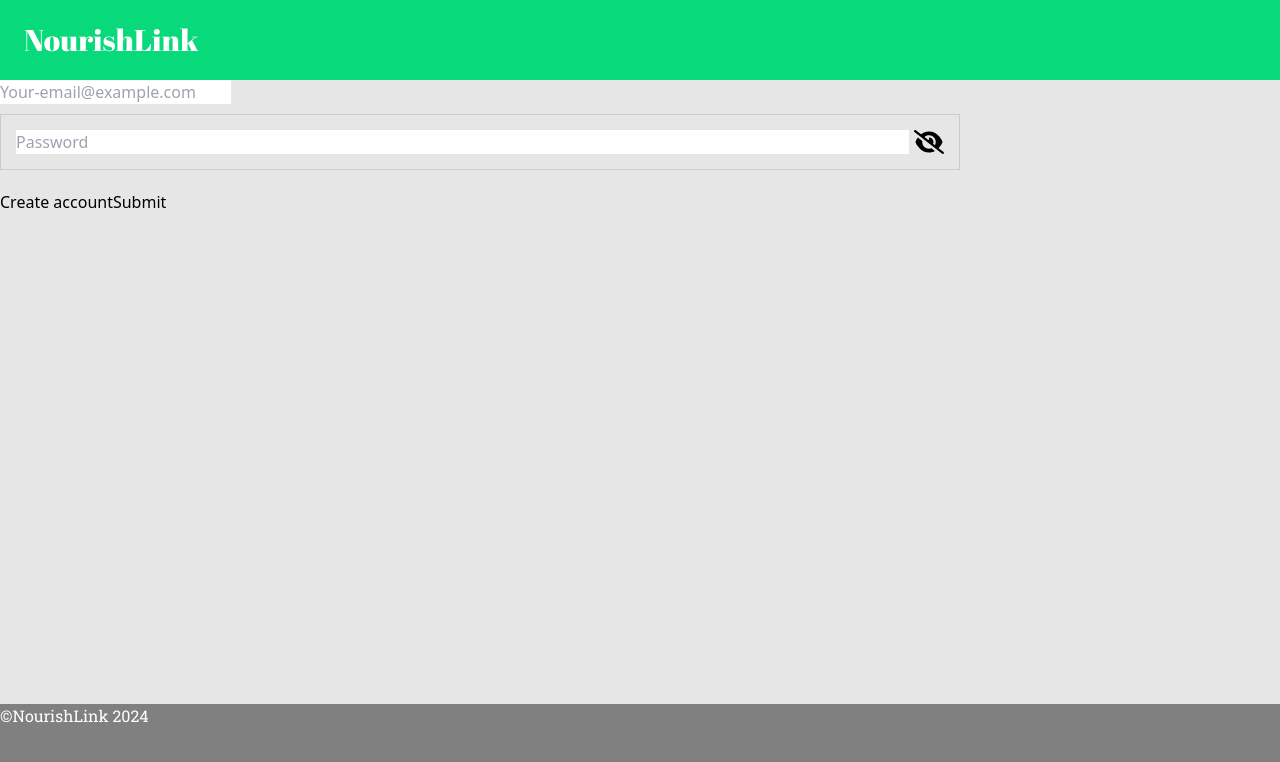
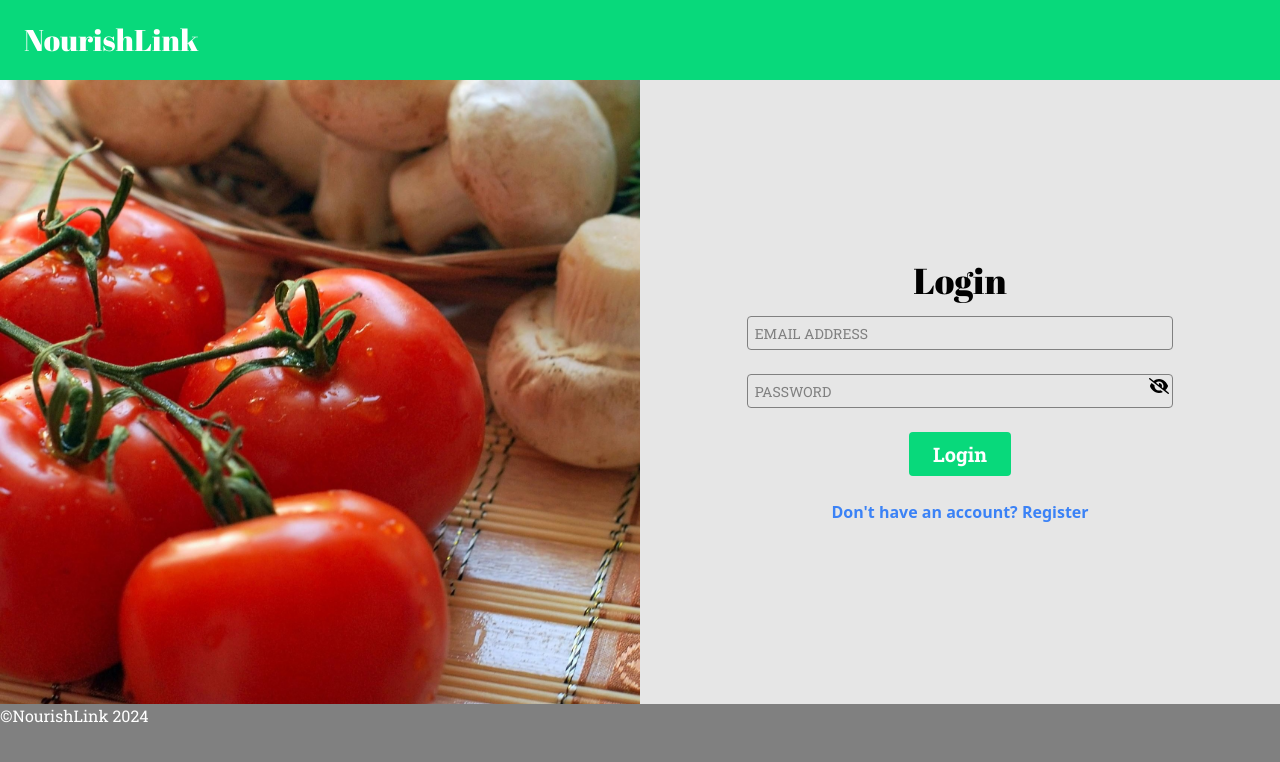
Before and after one commit to andrewb2011/CEN-3031-Group-Project, a React (Vite) app: page /login in a window 1280 px wide. Shown: the top 762 px of the page. Built offline with nearby package versions, Linux system fonts and the light colour scheme; no server answers.

Commit message:
These are the changes to the login.jsx/LoginForm.jsx for the styling to be updated, index.css was changed to add the picture for login styling

```diff
--- a/src/features/authentication/components/LoginForm.jsx
+++ b/src/features/authentication/components/LoginForm.jsx
@@ -2,10 +2,12 @@ import { useState } from "react";
 import { FontAwesomeIcon } from "@fortawesome/react-fontawesome";
 import { faEyeSlash, faEye } from "@fortawesome/free-solid-svg-icons";
 import { useNavigate, Link } from "react-router-dom";
+import { signIn } from "../services/authService";
+import Button from "../../../components/ui/Button"; // Adjust path as necessary
+import { InputField } from "../../../components/ui/InputField"; // Adjust path as necessary
+import { twMerge } from "tailwind-merge";
 
-import { signIn } from "../services/authService";
-
-function Login() {
+function Login({ className }) {
   const [email, setEmail] = useState("");
   const [password, setPassword] = useState("");
   const [isPasswordVisible, setIsPasswordVisible] = useState(false);
@@ -15,85 +17,64 @@ function Login() {
   async function handleLogin(event) {
     event.preventDefault();
 
-    //If either of these attributes is blank then don't proceed
     if (!email || !password) return;
     try {
       setIsLoading(true);
-      const userData = {
-        email,
-        password,
-      };
-      const { error } = await signIn(userData);
+      const { error } = await signIn({ email, password });
 
       if (error) {
-        throw new Error(error.error_description || error.message);
+        alert("Failed to log in: " + error.message);
       } else {
-        //if successfully logged in, then ...
         alert("Successfully logged in!");
         navigate("/home");
       }
-    } catch (message) {
-      alert(message);
+    } catch (error) {
+      alert("Error: " + error.message);
     } finally {
       setIsLoading(false);
     }
   }
 
   return (
-    <form onSubmit={handleLogin}>
-      <input
+    <div className={twMerge("w-2/3", className)}>
+      <h1 className="text-4xl text-center font-abrilfatface">Login</h1>
+      <form onSubmit={handleLogin} className="flex flex-col gap-6 mt-4">
+        <InputField
+          labelName="Email Address"
           type="email"
           placeholder="Your-email@example.com"
           value={email}
           onChange={(e) => setEmail(e.target.value)}
-        required
-        style={{ outline: "none" }}
         />
-      <div
-        style={{
-          display: "flex",
-          margin: " 10px 0 20px 0",
-          padding: "15px",
-          alignItems: "center",
-          columnGap: "5px",
-          width: "75%",
-          border: "1px solid #ccc",
-          boxSizing: "border-box",
-          outline: "none",
-        }}
-      >
-        <input
+        <InputField
+          labelName="Password"
           type={isPasswordVisible ? "text" : "password"}
-          style={{
-            width: "100%",
-            border: "none",
-            padding: 0,
-            margin: 0,
-            outline: "none",
-          }}
           placeholder="Password"
-          minLength="8"
           value={password}
           onChange={(e) => setPassword(e.target.value)}
-          required
+        >
+          <FontAwesomeIcon
+            className="absolute right-0 p-1 cursor-pointer"
+            icon={isPasswordVisible ? faEye : faEyeSlash}
+            onClick={() => setIsPasswordVisible(!isPasswordVisible)}
           />
-
-        <FontAwesomeIcon
-          style={{ cursor: "pointer" }}
-          icon={isPasswordVisible ? faEye : faEyeSlash}
-          size="xl"
-          onClick={() => setIsPasswordVisible((state) => !state)}
-        />
-      </div>
-      <Link to="/register">Create account</Link>
-      <button
-        style={{ marginBottom: "20px" }}
+        </InputField>
+        <div className="flex justify-center">
+          <Button
             disabled={isLoading}
             type="submit"
+            className="px-6 py-2 text-xl font-bold font-robotoslab hover:bg-green-500"
           >
-        Submit
-      </button>
+            {isLoading ? 'Logging in...' : 'Login'}
+          </Button>
+        </div>
+        <div className="text-center">
+          <Link to="/register" className="font-bold text-blue-500 hover:underline">
+            Don't have an account? Register
+          </Link>
+        </div>
       </form>
+    </div>
   );
 }
 
--- a/src/pages/Login.jsx
+++ b/src/pages/Login.jsx
@@ -2,9 +2,14 @@ import LoginForm from "../features/authentication/components/LoginForm";
 
 function Login() {
   return (
-    <div>
-      <LoginForm />
-      {/* Any other JSX can go here. For example, any other components or info that should display in the Login page that is outside the LoginForm */}
+    <div className="login-container">
+      <div className="login-left">
+        <div className="login-image-container"></div>
+      </div>
+      <div className="login-right">
+       <LoginForm />
+        {/* Any other JSX can go here. For example, any other components or info that should display in the Login page that is outside the LoginForm */}
+      </div>
     </div>
   );
 }
--- a/src/styles/index.css
+++ b/src/styles/index.css
@@ -13,12 +13,22 @@
 
 /* This CSS code is meant to style the Regiter and Login pages. Do not use the following class names outside either of these pages */
 @layer components {
-  .register-container {
+  .register-container, .login-container {
     display: flex;
     justify-content: center;
     align-items: center;
     height: 100%;
   }
+
+  .left, .login-left {
+      display: none;
+    }
+  .right, .login-right {
+      flex: 1;
+      display: flex;
+      align-items: center;
+      justify-content: center;
+    }
 
   .image-container {
     background-image: url(../assets/registerPageImg.jpg);
@@ -28,35 +38,32 @@
     height: 100%;
   }
 
-  .left {
-    display: none;
-  }
-
-  .right {
-    flex: 1;
-    display: flex;
-    align-items: center;
-    justify-content: center;
-  }
+  .login-image-container {
+      background-image: url(../assets/pexels-pixabay-262967.jpg);
+      background-position: center;
+      background-size: cover;
+      width: 100%;
+      height: 100%;
+    }
 
   @media (min-width: 900px) {
-    .register-container {
+    .register-container, .login-container {
       justify-content: flex-start;
       align-items: stretch;
       height: 100%;
     }
 
-    .left {
+    .left, .login-left {
       display: block;
       flex: 1;
     }
   }
 
   @media (min-width: 1536px) {
-    .left {
+    .left, .login-left {
       flex: 3;
     }
-    .right {
+    .right, .login-right {
       flex: 2;
       justify-content: flex-start;
     }
@@ -70,8 +77,22 @@
       width: 75%;
       height: 100%;
     }
+
+    .login-image-container {
+      background-image: url(../assets/pexels-pixabay-262967.jpg);
+      background-position: 0% 30%;
+      background-size: cover;
+      background-origin: border-box;
+      background-repeat: no-repeat;
+      width: 75%;
+      height: 100%;   }
+
+
+
   }
 }
 
+
+
 /* Import Tailwind's utilities styles */
 @tailwind utilities;
```
Lines whose indentation alone changed are shown as unchanged.
